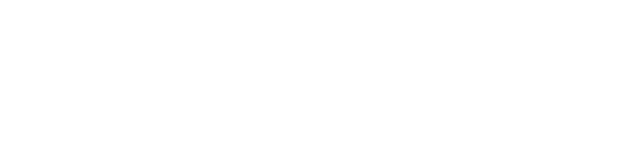
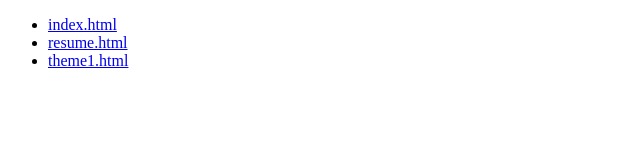
Before and after one commit to pinkx1/web-dev-fundamentals-p1, a plain HTML site: page index.html in a window 1280 px wide. Shown: the whole page, without its empty margins (0-640 px from the left). Drawn offline with Linux system fonts and the light colour scheme.

Commit message:
Add navigation links to index.html

```diff
--- a/index.html
+++ b/index.html
@@ -5,4 +5,11 @@
   <meta name="viewport" content="width=device-width, initial-scale=1.0">
   <title>Main Page</title>
 </head>
+<body>
+	<ul>
+	  <li><a href="index.html">index.html</a></li>
+	  <li><a href="resume.html">resume.html</a></li>
+	  <li><a href="theme1.html">theme1.html</a></li>
+	</ul>
+  </body>
 </html>
```
